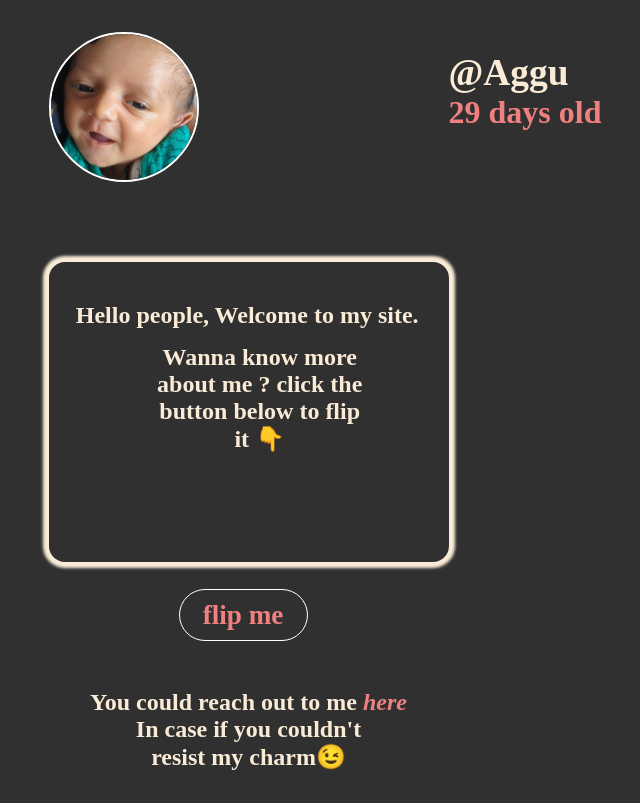
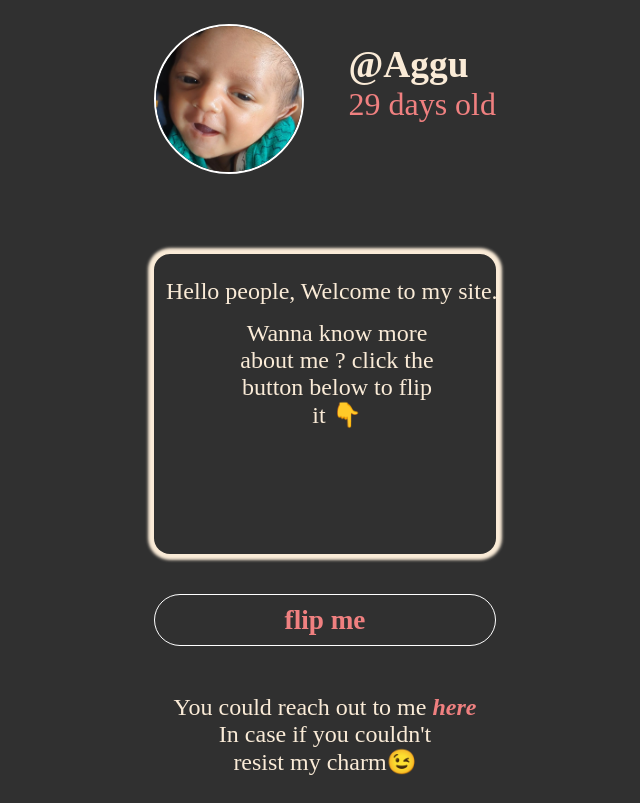
Before and after one commit to utpal74/aggu-site, a React (Create React App) app: page / in a window 1280 px wide. Shown: the whole page, without its empty margins (315-955 px from the left). Built offline with nearby package versions, Linux system fonts and the light colour scheme.

Commit message:
Card section change

```diff
--- a/src/App.css
+++ b/src/App.css
@@ -22,6 +22,7 @@
 html, body {
   margin: 0;
   padding: 0;
+  height: 100%;
 }
 
 body {
@@ -29,7 +30,6 @@ body {
   background: var(--clr-dark);
   color: var(--clr-light);
   font-size: var(--fs-body-big);
-  font-weight: var(--fw-big);
 }
 
 img {
@@ -50,12 +50,14 @@ h3 + p {
 }
 
 .container{
-  padding: 1em;
+  padding: .75em;
+  min-width: 390px;
+  min-height: 100%;
 }
 
 .profile-img {
-  width: 150px;
-  height: 150px;
+  width: 130px;
+  height: 130px;
   border: 2px solid var(--clr-light);
   border-radius: 50%;
 }
@@ -64,18 +66,23 @@ h3 + p {
   display: flex;
   justify-content: space-between;
   align-items: center;
+  font-size: .85em;
+  margin-bottom: 0;
+}
+
+.card-container{
+  padding: 0;
+  margin: 0;
 }
 
 .post-card-container {
-  padding: .5em;
   border-radius: .5em;
   box-shadow: 0px 0px 3px 6px var(--clr-main);
   font-size: 1em;
   color: var(--clr-main);
   margin-top: 2.5em;
-  width: 400px;
-  height: 300px;
-  padding-top: 0;
+  width: 100%;
+  min-height: 300px;
 }
 
 .post-card-container:hover {
@@ -86,12 +93,13 @@ h3 + p {
   position: absolute;
   backface-visibility: hidden;
   width: 100%;
-  margin: 2.5rem .7rem;
+  margin: 1.5rem .75rem;
 }
 
 .p_back {
   transform: rotateY(180deg);
   margin: 1rem 0;
+  padding: 0 .5em;
 }
 
 .p_front>span {
@@ -107,11 +115,12 @@ h3 + p {
   border: 1px solid var(--clr-light);
   border-radius: 1em;
   font-family: inherit;
-  font-weight: inherit;
+  font-weight: var(--fw-big);
   font-size: .85em;
   color: var(--clr-secondary);;
-  margin-top: 1em;
-  margin-left: 130px;
+  margin-top: 1.5em;
+  text-align: center;
+  width: 100%;
 }
 
 #filp-btn:hover, #flip-btn:focus {
@@ -123,7 +132,8 @@ h3 + p {
 }
 
 .contact-container {
-  width: 400px;
+  width: 100%;
+  height: 100%;
   margin-top: 2em;
   font-size: .75em;
   text-align: center;
@@ -134,6 +144,7 @@ h3 + p {
   text-decoration: none;
   margin-left: 0;
   color: var(--clr-secondary);;
+  font-weight: var(--fw-big);
 }
 
 @media(min-width: 526px) {
@@ -143,8 +154,12 @@ h3 + p {
     justify-content: center;
   }
 
-  .name_age {
-    right: auto;
-    margin-left: 250px;
+  .top-seciton {
+    font-size: 1em;
+  }
+
+  .profile-img {
+    width: 150px;
+    height: 150px;
   }
 }
--- a/src/components/CardSection.js
+++ b/src/components/CardSection.js
@@ -26,7 +26,7 @@ export default function CardSection() {
     }
 
     return (
-        <div>
+        <div className="card-container">
             <div  className="post-card-container">
                 <div className="post-card" style={style} >
                     <div className="p_front">Hello people, Welcome to my site. <br></br>
```
